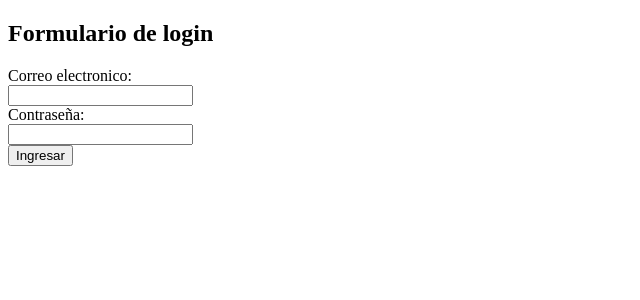
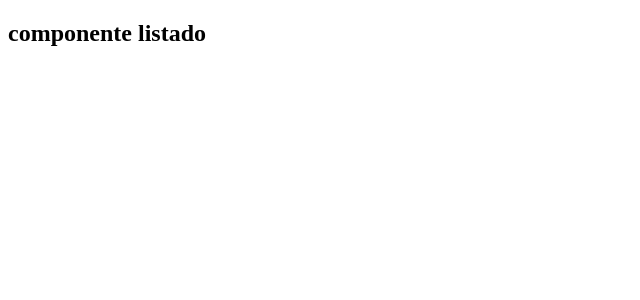
Before and after one commit to damianfe/react-1-alkemy, a React (Create React App) app: page /listado in a window 1280 px wide. Shown: the top 300 px of the page, without its empty margins (0-640 px from the left). Built offline with nearby package versions, Linux system fonts and the light colour scheme; sample sign-in values are in the browser's storage.

Commit message:
login fixed

```diff
--- a/package.json
+++ b/package.json
@@ -10,6 +10,7 @@
     "axios": "^0.27.2",
     "react": "^18.2.0",
     "react-dom": "^18.2.0",
+    "react-router-dom": "5",
     "react-scripts": "5.0.1",
     "sweetalert": "^2.1.2",
     "web-vitals": "^2.1.4"
--- a/src/App.js
+++ b/src/App.js
@@ -1,10 +1,20 @@
+import {Switch,Route} from 'react-router-dom';
+
 
 import Login from './components/Login';
-import './App.css';
+import Listado from './components/Listado';
 
 function App() {
   return (
-   <Login/>
+    <>
+    <Switch>
+      <Route exact path="/" component={Login}/>
+      <Route path="/listado" component={Listado}/>
+
+    </Switch>
+
+    </>
+
   );
 }
 
--- /dev/null
+++ b/src/components/Listado.js
@@ -0,0 +1,24 @@
+import { useHistory } from 'react-router-dom';
+import {useEffect} from 'react';
+
+function Listado() {
+
+    const history= useHistory();
+
+
+    useEffect(()=>{
+        const token = localStorage.getItem('token');
+        console.log(token)
+        if(token === null){
+            history.push('/')
+            }
+
+    },[]);
+
+    return (
+    <h2>componente listado</h2>
+    )
+
+}
+
+export default Listado;
--- a/src/components/Login.js
+++ b/src/components/Login.js
@@ -1,8 +1,10 @@
 import React from 'react';
 import axios from 'axios';
-import swal from '@sweetalert/with-react'
+import swal from '@sweetalert/with-react';
+import{useHistory} from 'react-router-dom';
+function Login ()  {
+const history = useHistory();
 
-function Login ()  {
 
 
 
@@ -37,6 +39,8 @@ function Login ()  {
             swal(<h2>Perfecto, Ingresaste Correctamente</h2>);
             const tokenR = res.data.token;
             localStorage.setItem('token', tokenR);
+            history.push('/listado');
+
         })
     }
     return (
--- a/src/index.js
+++ b/src/index.js
@@ -1,12 +1,15 @@
 import React from 'react';
 import ReactDOM from 'react-dom/client';
-
 import App from './App';
+import {BrowserRouter} from 'react-router-dom';
 
 
 const root = ReactDOM.createRoot(document.getElementById('root'));
 root.render(
   <React.StrictMode>
+    <BrowserRouter>
     <App />
+    </BrowserRouter>
+
   </React.StrictMode>
 );
```
Also changed, not shown: 1 other file (tests, documents, lock files or other folders).
